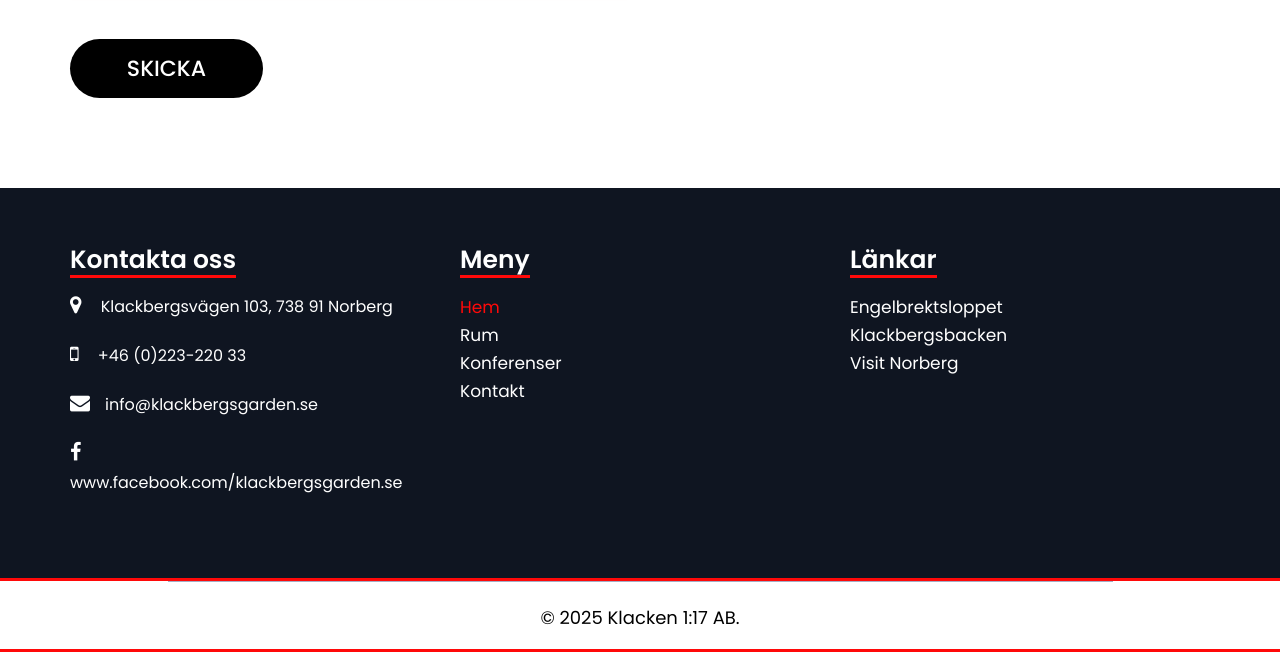
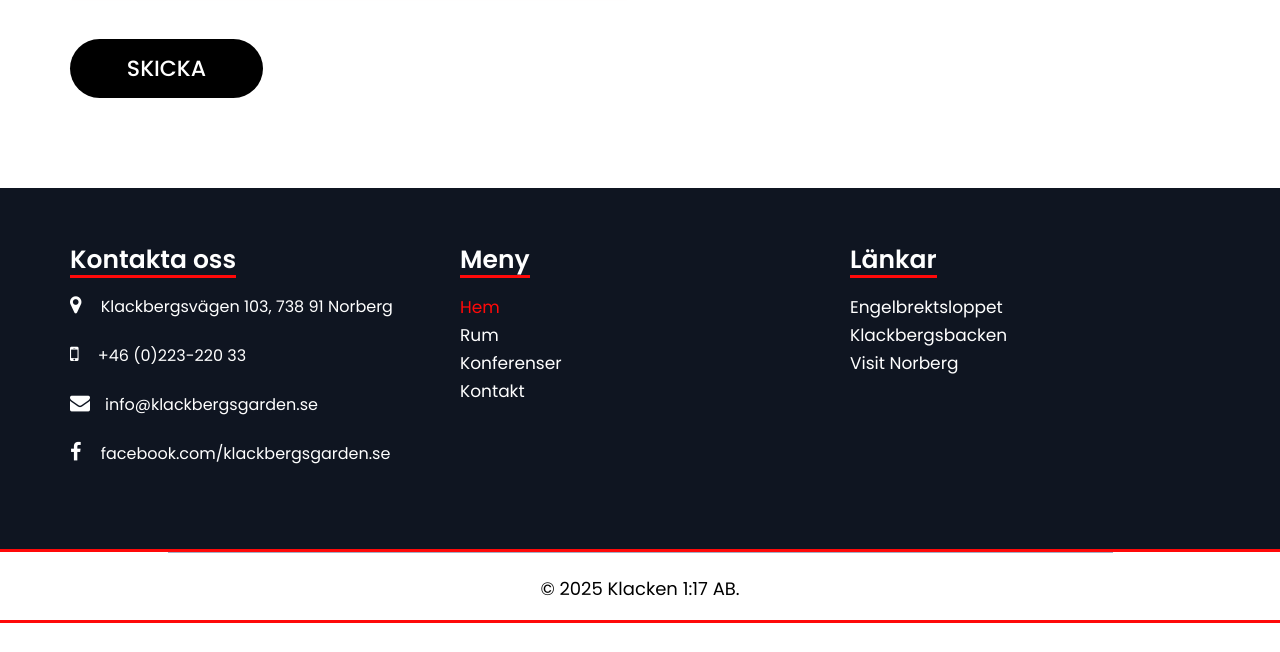
Before and after one commit to Klacken-1-17/klackbergsgarden, a Jekyll site: the page built from index.html, in a window 1280 px wide and 900 px high, scrolled down 3618 px, cut to the strip 248-900 px from the top of the window. Built offline with Jekyll 4.4.1, drawn with Linux system fonts in a browser that asks for light colours; nearby versions of some CDN libraries; some web fonts are replaced; library files that are not in the unit come from our copies; comment, search, counter and statistics services are not loaded; after the commit the page ends 4489 px from its top, so only the background shows below that.

Commit message:
style(footer.html): update Facebook link text to remove redundant URL prefix for better readability

```diff
--- a/_includes/footer.html
+++ b/_includes/footer.html
@@ -8,7 +8,7 @@
                    <li><i class="fa fa-map-marker" aria-hidden="true"></i> Klackbergsvägen 103, 738 91 Norberg</li>
                    <li><i class="fa fa-mobile" aria-hidden="true"></i> +46 (0)223-220 33</li>
                    <li> <i class="fa fa-envelope" aria-hidden="true"></i><a href="mailto:info@klackbergsgarden.se">info@klackbergsgarden.se</a></li>
-                   <li><a href="https://www.facebook.com/klackbergsgarden.se"><i class="fa fa-facebook" aria-hidden="true"></i> www.facebook.com/klackbergsgarden.se</a></li>
+                   <li><a href="https://www.facebook.com/klackbergsgarden.se"><i class="fa fa-facebook" aria-hidden="true"></i> facebook.com/klackbergsgarden.se</a></li>
                </ul>
              </div>
              <div class="col-md-4">
```
